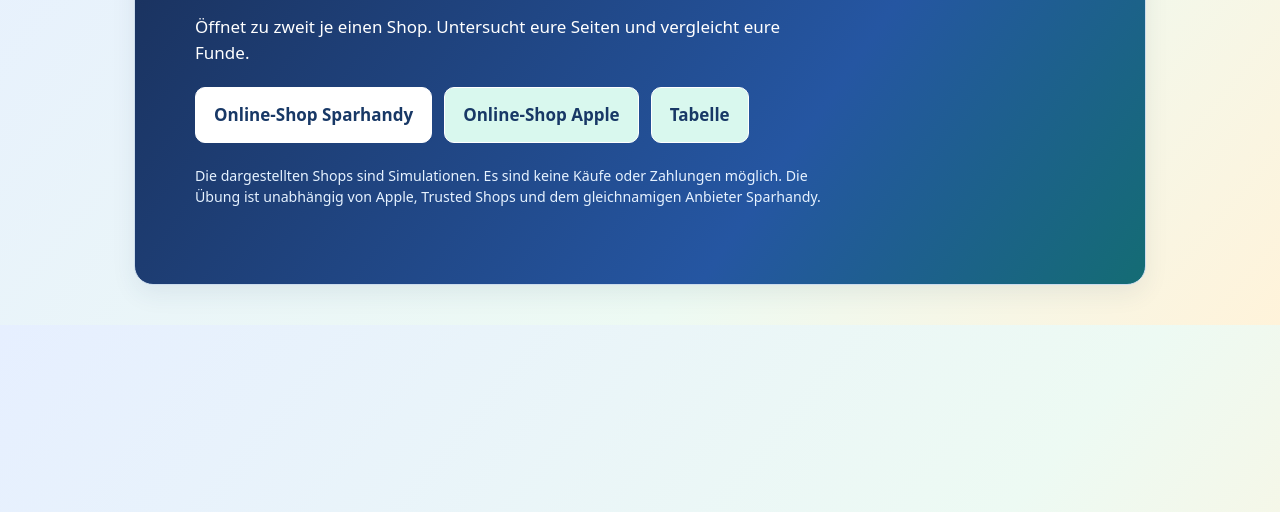
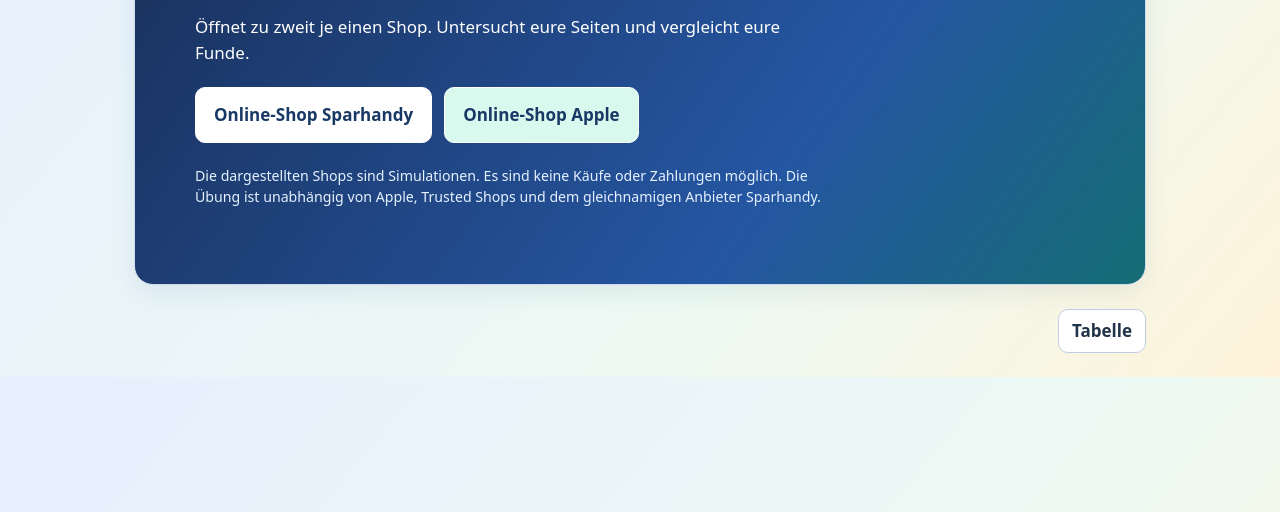
Before and after one commit to FPickelmann/BwR-Digitale-Lernwelt, a website: page fake-shop-identifizieren/index.html in a window 1280 px wide. Shown: the part 288-800 px from the top of the page. Drawn offline with Linux system fonts and the light colour scheme.

Commit message:
Move table entry below shop selection and accept case-insensitive password

```diff
--- a/fake-shop-identifizieren/index.html
+++ b/fake-shop-identifizieren/index.html
@@ -18,7 +18,7 @@ button{border-color:#bfcee3;border-radius:10px;font-weight:650}button.primary,.p
 .marking .token{cursor:crosshair}.token.marked{outline:2px solid #225dc3;border-radius:3px;background:#e4efff!important}.token:focus-visible{outline:2px solid #995000}.token{box-decoration-break:clone}
 .solution-note{margin-top:16px;background:#e3f7ed;border-color:#87bea5}.solution-note h2{font-size:1.3rem}.solution-note p{margin-bottom:0}
 .table-scroll{overflow-x:auto}.match-table{border-collapse:collapse;width:100%;min-width:680px}.match-table td,.match-table th{border:1px solid #bdcfe4;padding:7px;vertical-align:top}.match-table thead{background:#dceafa}.match-table td:nth-child(3),.match-table td:nth-child(4){width:32%}.table-slot{width:100%;min-height:48px;text-align:left;font-size:.9rem}.tile-bank{display:flex;gap:8px;flex-wrap:wrap}.tile-bank button{font-size:.88rem;text-align:left}.tile-bank button[aria-pressed=true]{background:#d8eaff;outline:2px solid #225dc3}.result{display:block;font-size:.85rem}.right{color:#17644e}.wrong{color:#9d2036}.remove-card{font-size:.75rem;padding:2px 6px;margin-top:4px}.match-table button:disabled{opacity:.5;cursor:default}#table-password{font:inherit;padding:8px;border:1px solid #a8bad1;border-radius:7px}
-</style><main id="app"></main>
+.table-entry{display:flex;justify-content:flex-end;margin-top:24px}</style><main id="app"></main>
 <script>
 const app=document.querySelector('#app');
 const labels={product:'Produkt',reviews:'Bewertungen',contact:'Kontakt',legal:'Impressum',terms:'AGB',details:'Produktdetails',checkout:'Zur Bestellung'};
@@ -133,7 +133,7 @@ function placeCard(i,value){
 app.addEventListener('submit',e=>{
  if(e.target.id!=='table-pass')return;
  e.preventDefault();
- if(app.querySelector('#table-password').value==='Merkmale'){tableUnlocked=true;renderTable()}
+ if(app.querySelector('#table-password').value.trim().toLowerCase()==='merkmale'){tableUnlocked=true;renderTable()}
  else app.querySelector('#pass-status').textContent='Das Passwort stimmt nicht.';
 });
 app.addEventListener('dragstart',e=>{const tile=e.target.closest('[data-card]');if(tile)e.dataTransfer.setData('text/plain',tile.dataset.card)});
@@ -142,7 +142,7 @@ app.addEventListener('drop',e=>{const cell=e.target.closest('[data-slot]');if(ce
 function render(){
  clearInterval(timer);
  if(tableOpen){renderTable();return}
- if(!shop){app.className='';app.innerHTML='<header class="hero"><small>Wirtschaft und Recht · Unterrichtssimulation</small><h1>Fake-Shop oder seriöser Online-Shop?</h1><p><strong>Finde heraus, woran du den Unterschied erkennst.</strong></p><p>Öffnet zu zweit je einen Shop. Untersucht eure Seiten und vergleicht eure Funde.</p><div class="choices">'+btn('spar','Online-Shop Sparhandy','primary')+btn('apple','Online-Shop Apple','primary')+btn('table','Tabelle')+'</div><p><small>Die dargestellten Shops sind Simulationen. Es sind keine Käufe oder Zahlungen möglich. Die Übung ist unabhängig von Apple, Trusted Shops und dem gleichnamigen Anbieter Sparhandy.</small></p></header>';return}
+ if(!shop){app.className='';app.innerHTML='<header class="hero"><small>Wirtschaft und Recht · Unterrichtssimulation</small><h1>Fake-Shop oder seriöser Online-Shop?</h1><p><strong>Finde heraus, woran du den Unterschied erkennst.</strong></p><p>Öffnet zu zweit je einen Shop. Untersucht eure Seiten und vergleicht eure Funde.</p><div class="choices">'+btn('spar','Online-Shop Sparhandy','primary')+btn('apple','Online-Shop Apple','primary')+'</div><p><small>Die dargestellten Shops sind Simulationen. Es sind keine Käufe oder Zahlungen möglich. Die Übung ist unabhängig von Apple, Trusted Shops und dem gleichnamigen Anbieter Sparhandy.</small></p></header><footer class="table-entry">'+btn('table','Tabelle')+'</footer>';return}
  if(page==='certificate'){
  app.className='';
  app.innerHTML='<div class="directory"><div class="directory-browser"><span class="dots" aria-hidden="true"><i></i><i></i><i></i></span><code>https://trustedshops.example/shopverzeichnis/apple</code></div><div class="directory-banner"><span class="trust"><i aria-hidden="true">e</i><strong>TRUSTED SHOPS</strong></span><div class="directory-search"><span aria-hidden="true">⌕</span> apple</div></div><p class="directory-label">Unterrichtssimulation · Nachgebildetes Shop-Verzeichnis</p><div class="directory-grid"><aside><h2>Kategorien</h2><ul><li>Elektronik</li><li>Computer &amp; Zubehör</li><li>Smartphones</li></ul></aside><div><h2>1 Ergebnis für „apple“</h2><article><h3>apple.com/de</h3><p><strong>4,8 / 5</strong> <span class="rating-stars partial" aria-hidden="true">★★★★★</span></p><p><strong>Gütesiegel</strong> <span class="directory-valid">Gültig in der Übung</span></p><p>Apple Distribution International Ltd.<br>Shop-Adresse: <strong>www.apple.com/de/</strong></p><small>Musterzertifikat für den Unterricht</small></article></div></div><button data-page="product">← Zurück zum Apple-Shop</button></div>';
```
